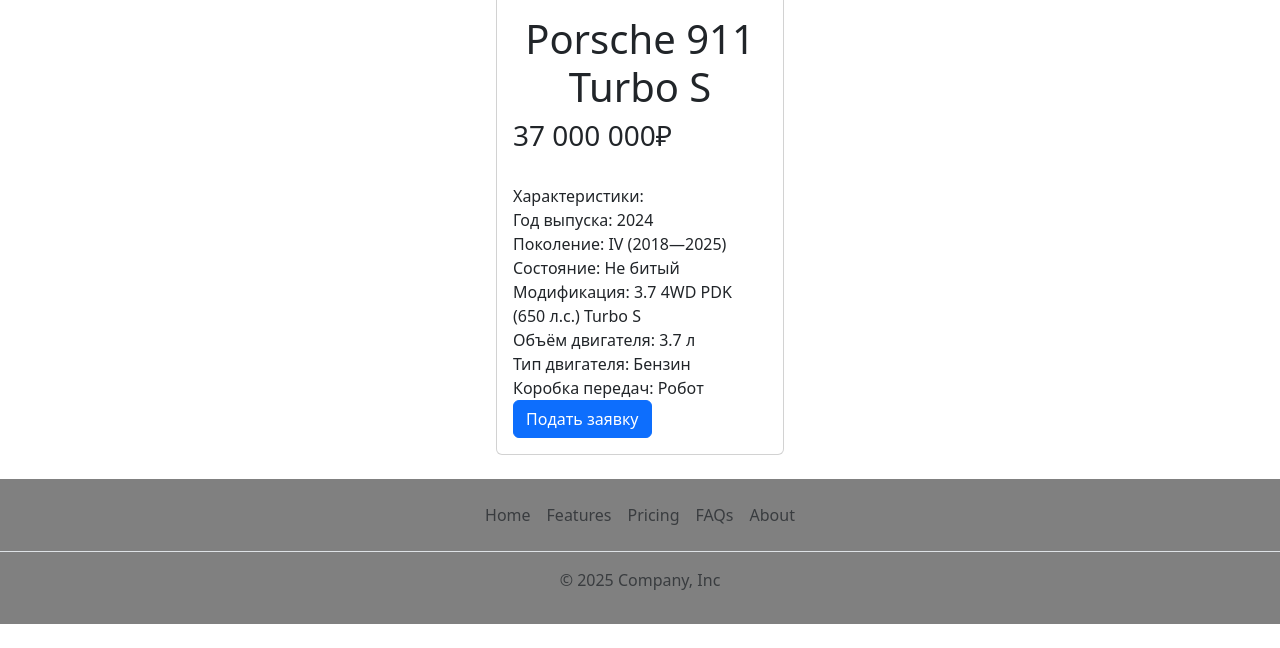
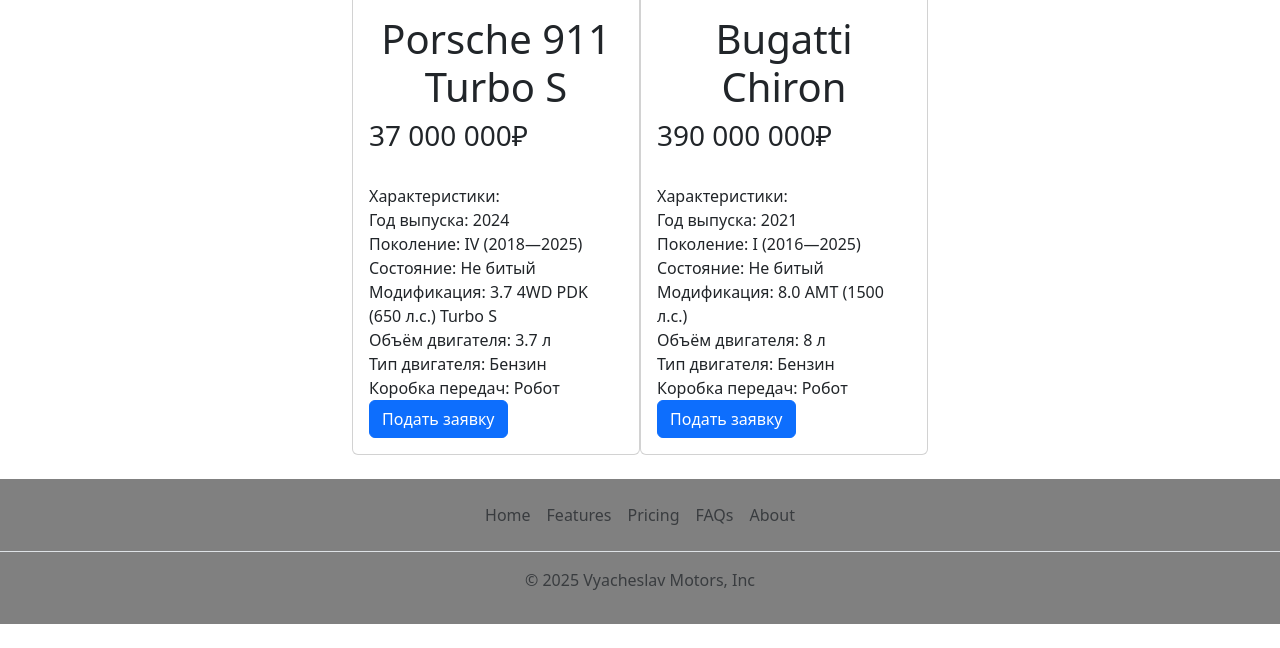
Before and after one commit to Shrek1ch/Premium-Car, a Python web app: template template/index.html in a window 1280 px wide. Shown: the part 2669-3317 px from the top of the page. Run offline with Jinja, Linux system fonts and the light colour scheme; the template is opened without the code that fills it, so the values that code supplies are empty.

Commit message:
Update index.html

```diff
--- a/template/index.html
+++ b/template/index.html
@@ -208,6 +208,24 @@
         </div>
 
 
+        <div class="card" style="width: 18rem;">
+            <img src="1200x900.png" class="card-img-top"
+                alt="Bugatti Chiron">
+            <div class="card-body">
+                <h1 class="card-title">Bugatti Chiron</h1>
+                <h3>390 000 000₽</h3>
+                <br>Характеристики:
+                <br>Год выпуска: 2021
+                <br>Поколение: I (2016—2025)
+                <br>Состояние: Не битый
+                <br>Модификация: 8.0 AMT (1500 л.с.)
+                <br>Объём двигателя: 8 л
+                <br>Тип двигателя: Бензин
+                <br>Коробка передач: Робот
+                <a href="#" class="btn btn-primary">Подать заявку</a>
+            </div>
+        </div>
+
 
 
 
@@ -227,7 +245,7 @@
             <li class="nav-item"><a href="#" class="nav-link px-2 text-body-secondary">FAQs</a></li>
             <li class="nav-item"><a href="#" class="nav-link px-2 text-body-secondary">About</a></li>
         </ul>
-        <p class="text-center text-body-secondary">© 2025 Company, Inc</p>
+        <p class="text-center text-body-secondary">© 2025 Vyacheslav Motors, Inc</p>
     </footer>
 
 </body>
```
